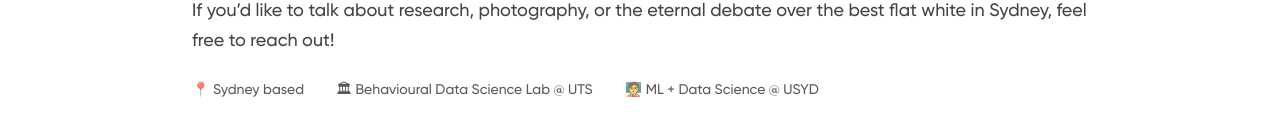
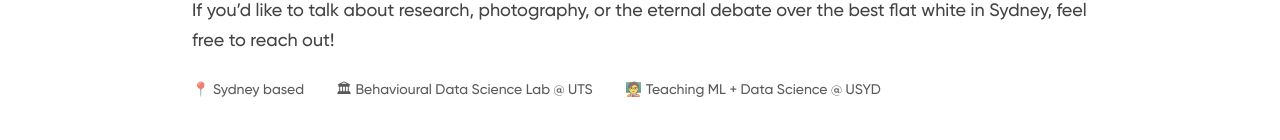
Before and after one commit to kyxzhe/kyxzhe.github.io, a Next.js app: page /about in a window 1280 px wide. Shown: the part 660-800 px from the top of the page. Built offline with nearby package versions, Linux system fonts and the light colour scheme.

Commit message:
chore: reword teaching badge

```diff
--- a/src/app/about/page.tsx
+++ b/src/app/about/page.tsx
@@ -82,7 +82,7 @@ export default function AboutPage() {
               <div className="flex flex-wrap gap-x-8 gap-y-2">
                 <span>📍 Sydney based</span>
                 <span>🏛 Behavioural Data Science Lab @ UTS</span>
-                <span>🧑‍🏫 ML + Data Science @ USYD</span>
+                <span>🧑‍🏫 Teaching ML + Data Science @ USYD</span>
               </div>
             </div>
           </div>
```
